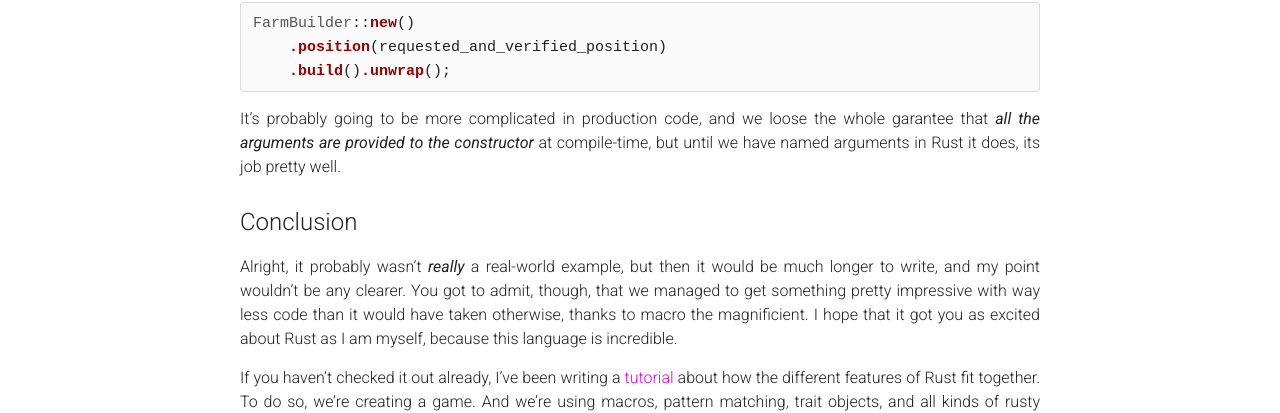
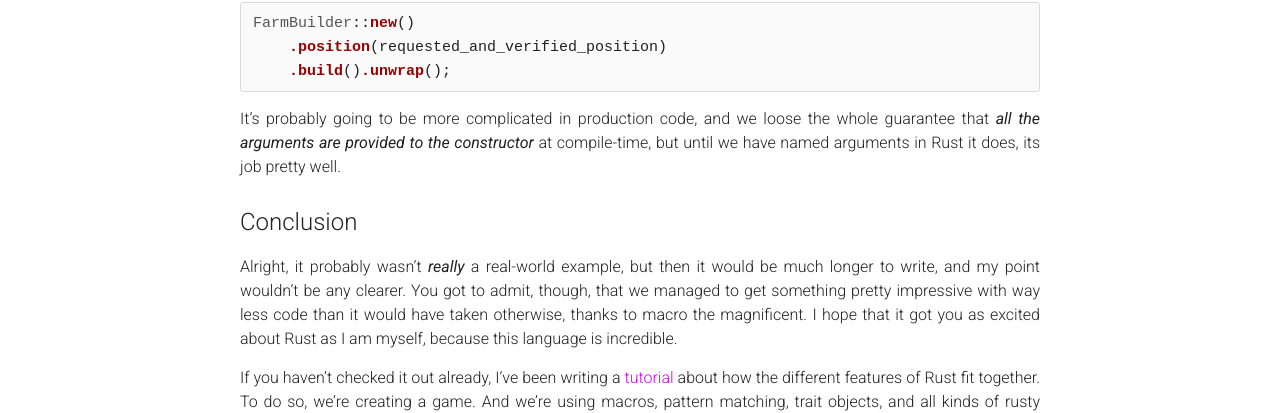
Before and after one commit to jadpole/jadpole.github.io, a Jekyll site: the page built from _posts/2015-07-09-builder-macro.md, in a window 1280 px wide and 900 px high, scrolled down 7057 px. Shown: the part 293-706 px from the top of the window. Built offline with Jekyll 4.4.1, drawn with Linux system fonts in a browser that asks for light colours; Markdown is read by kramdown in place of the engine named in the settings; some of the changed text lies outside the part shown.

Commit message:
Quick spellcheck

````diff
--- a/_posts/2015-07-09-builder-macro.md
+++ b/_posts/2015-07-09-builder-macro.md
@@ -359,7 +359,7 @@ FarmBuilder::new()
 ```
 
 It's probably going to be more complicated in production code, and we loose the
-whole garantee that _all the arguments are provided to the constructor_ at
+whole guarantee that _all the arguments are provided to the constructor_ at
 compile-time, but until we have named arguments in Rust it does, its job pretty
 well.
 
@@ -369,7 +369,7 @@ well.
 Alright, it probably wasn't _really_ a real-world example, but then it would be
 much longer to write, and my point wouldn't be any clearer. You got to admit,
 though, that we managed to get something pretty impressive with way less code
-than it would have taken otherwise, thanks to macro the magnificient. I hope
+than it would have taken otherwise, thanks to macro the magnificent. I hope
 that it got you as excited about Rust as I am myself, because this language is
 incredible.
 
````
Also changed, not shown: other parts of _posts/2015-07-09-builder-macro.md (+5 -5 lines).
